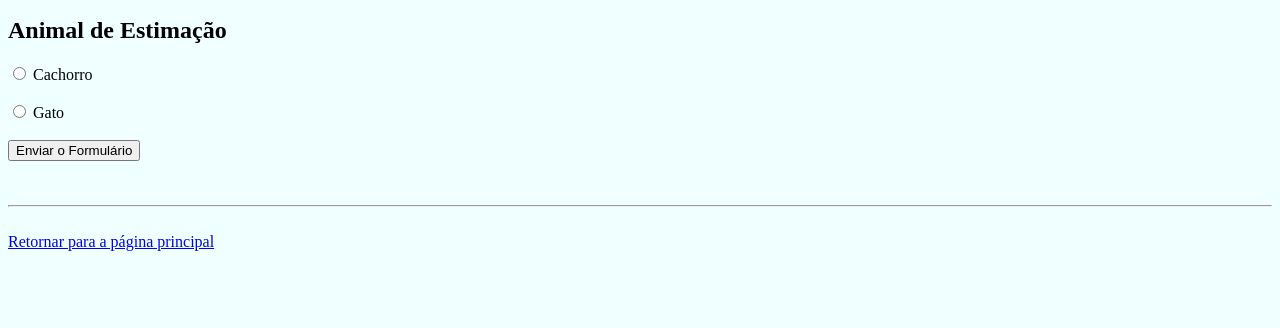
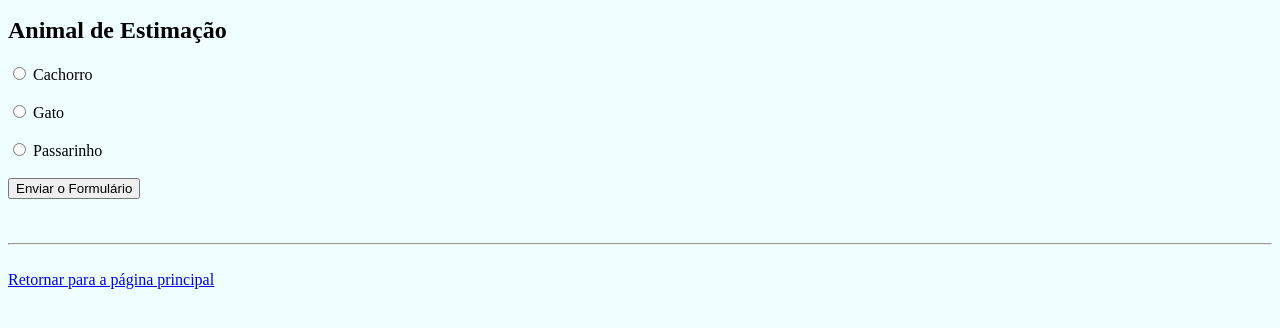
Before and after one commit to karingue/StudiesFront, a plain HTML site: page formularios.html in a window 1280 px wide. Shown: the part 146-474 px from the top of the page. Drawn offline with Linux system fonts and the light colour scheme.

Commit message:
Forms commit - RADIO
A commit with the RADIO like input Type

```diff
--- a/formularios.html
+++ b/formularios.html
@@ -23,15 +23,19 @@
         <input id="campo_email" type="email" placeholder="Digite seu email" required><br>
         <!---->
         <h2>Animal de Estimação</h2>
-        <input type="radio" id="dog" name="Animal" value="Cachorro">
+        <input type="radio" id="dog" name="Cachorro" value="Cachorro">
         <label for="dog">Cachorro</label>
         <br><br>
-        <input type="radio" id="cat" name="Animal" value="Gato">
+        <input type="radio" id="cat" name="Gato" value="Gato">
         <label for="cat">Gato</label>
+        <br><br>
+        <input type="radio" id="bird" name="Passarinho" value="Passarinho">
+        <label for="bird">Passarinho</label>
         <br><br>
         <!--INPUT TYPE QUE CRIA UM BOTÃO PARA ENVIAR O FORMULÁRIO-->
         <input type="submit" value="Enviar o Formulário">
         <br><br>
+
 
     </form>
 
```
